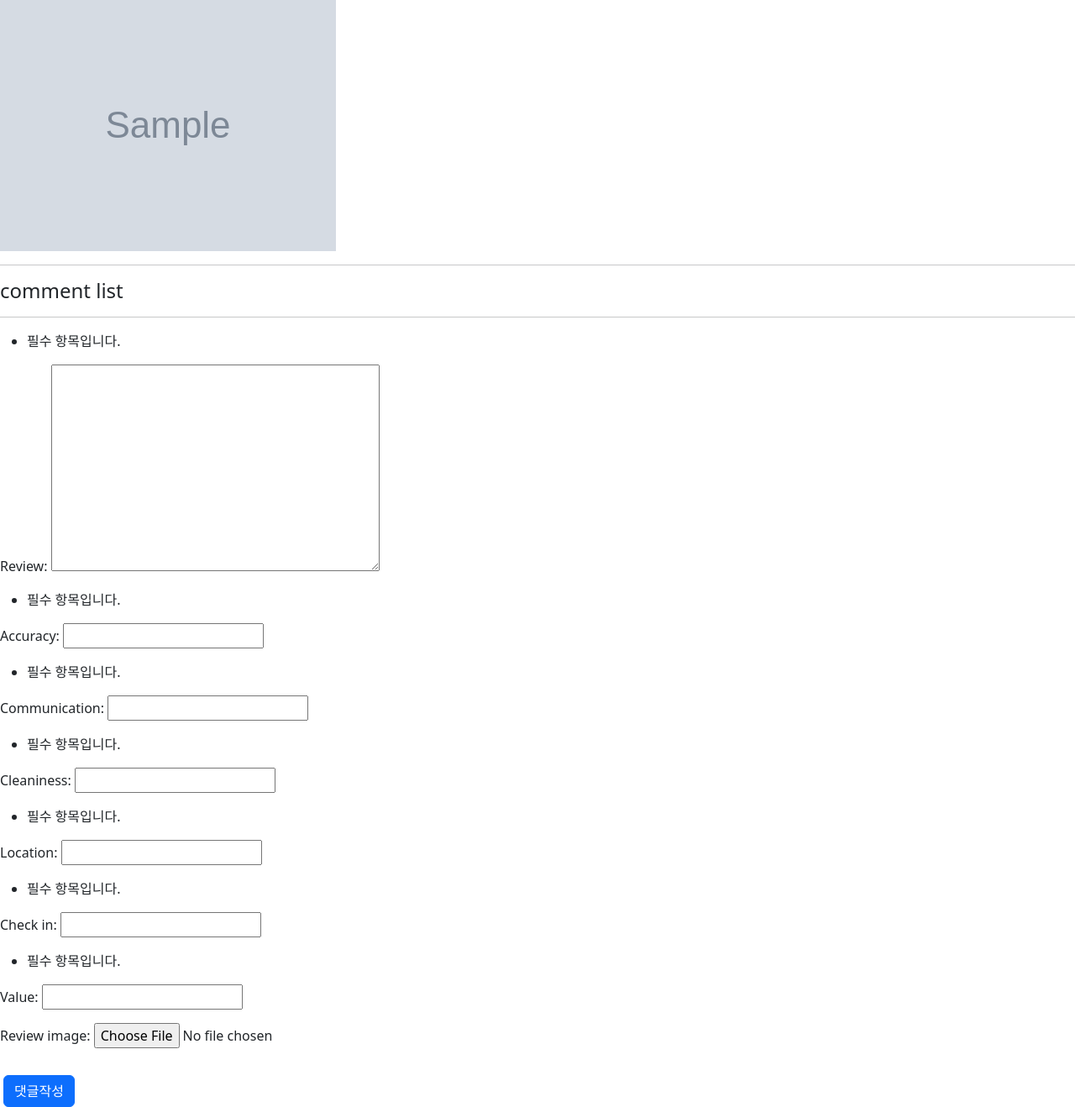
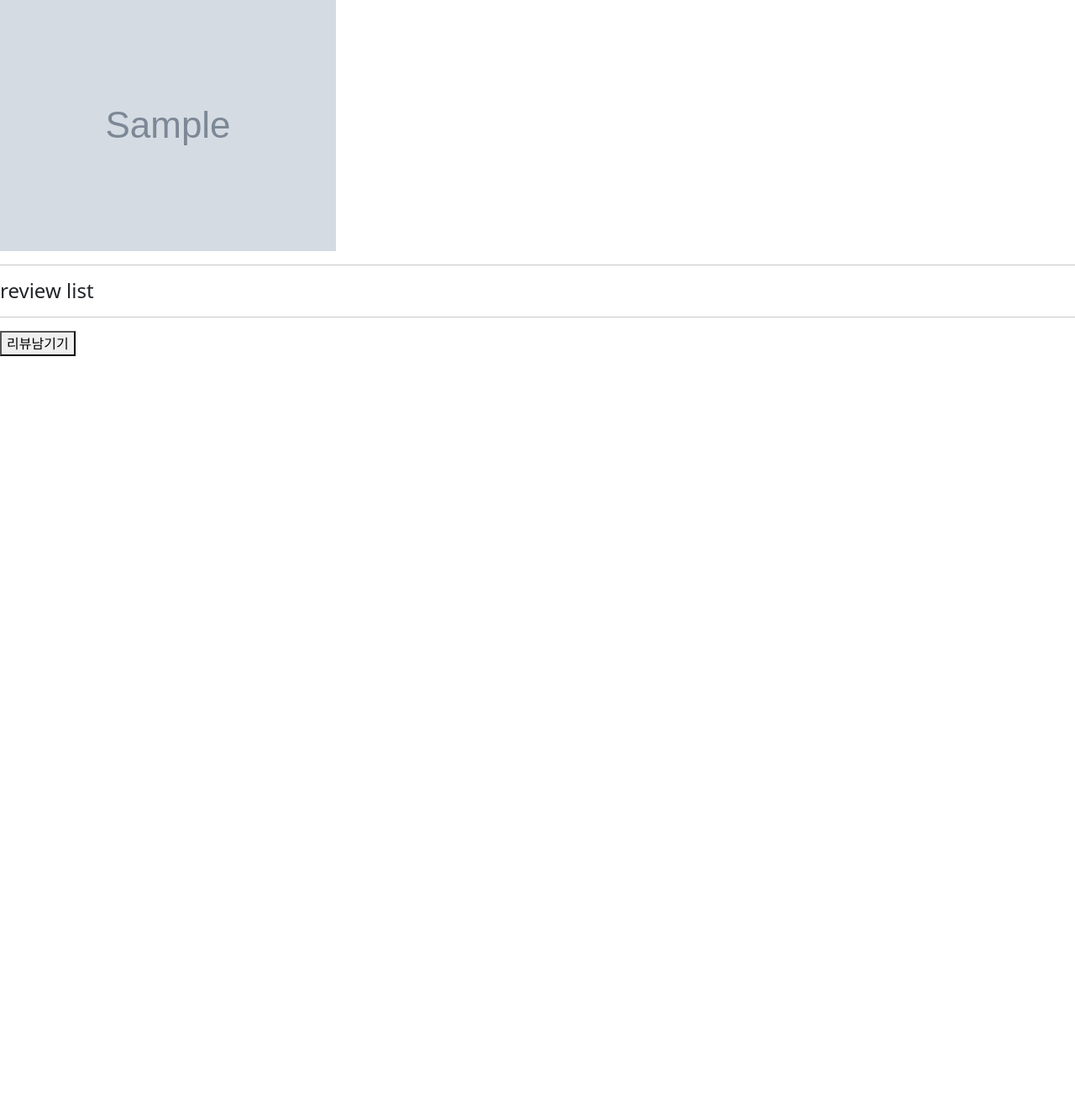
Before and after one commit to ParkJiHwan22/return_a_plus, a Django app: page /1/review/ in a window 1280 px wide. Shown: the part 564-1882 px from the top of the page at 84% size. After the commit the page ends 988 px from the top, so only its background shows below. Run offline with Django 3.2, Linux system fonts and the light colour scheme; a user stored in the database is signed in; tables that the repository leaves empty hold one stand-in row (values such as "Sample post"); grey boxes marked "Sample" are stand-in pictures; some libraries are stand-ins or nearby versions.

Commit message:
Add review modal

```diff
--- a/posts/templates/posts/detail.html
+++ b/posts/templates/posts/detail.html
@@ -17,12 +17,18 @@
     <a href="{% url 'posts:update' post.pk %}" class="btn btn-success ms-1 me-1 mt-3">수정하기</a>
   {% endif %}
 
-    <p>글번호 : {{ post.pk }}</p>
-    <p>설명 : {{ post.description }}</p>
-    <p>나라 : {{ post.country }}</p>
-    <p>도시 : {{ post.city }}</p>
-    <p>가격 : {{ post.price }}</p>
-    <p>주소 : {{ post.address }}</p>
+  <p>글번호 :
+    {{ post.pk }}</p>
+  <p>설명 :
+    {{ post.description }}</p>
+  <p>나라 :
+    {{ post.country }}</p>
+  <p>도시 :
+    {{ post.city }}</p>
+  <p>가격 :
+    {{ post.price }}</p>
+  <p>주소 :
+    {{ post.address }}</p>
 
   {% if post.post_image %}
     <img src="{{ post.post_image.url }}" alt="post_image">
@@ -30,25 +36,34 @@
 
   <hr>
 
-  <h4>comment list</h4>
+  <h4>review list</h4>
 
-    {% for comment in reviews %}
-      <p>리뷰번호 {{ comment.pk }}</p>
-      <p>by {{ comment.user }}</p>
-      <p>리뷰: {{ comment.review }}</p>
-      <p>정확도: {{ comment.accuracy }}</p>
-      <p>의사소통: {{ comment.communication }}</p>
-      <p>청결: {{ comment.cleaniness }}</p>
-      <p>위치: {{ comment.location }}</p>
-      <p>체크인: {{ comment.check_in }}</p>
-      <p>시설: {{ comment.value }}</p>
+  {% for review in reviews %}
+    <p>no.
+      {{ review.pk }}</p>
+    <p>by
+      {{ review.user }}</p>
+    <p>리뷰:
+      {{ review.review }}</p>
+    <p>정확도:
+      {{ review.accuracy }}</p>
+    <p>의사소통:
+      {{ review.communication }}</p>
+    <p>청결:
+      {{ review.cleaniness }}</p>
+    <p>위치:
+      {{ review.location }}</p>
+    <p>체크인:
+      {{ review.check_in }}</p>
+    <p>시설:
+      {{ review.value }}</p>
 
-      {% if comment.review_image %}
-        <img src="{{ comment.review_image.url }}" alt="review_image">
+    {% if review.review_image %}
+      <img src="{{ review.review_image.url }}" alt="review_image">
     {% endif %}
 
-      {% if request.user == comment.user %}
-        <form action="{% url 'posts:review_delete' post.pk comment.pk %}" method="POST">
+    {% if request.user == review.user %}
+      <form action="{% url 'posts:review_delete' post.pk review.pk %}" method="POST">
         {% csrf_token %}
         <input type="submit" value="댓글 삭제" class="btn btn-secondary ms-1 me-1 mt-3">
       </form>
@@ -58,11 +73,25 @@
 
   <hr>
   {% if user.is_authenticated %}
+
+    <button>
+      리뷰남기기
+    </button>
+
+    <div class="modal">
+      <div class="modal_content" title="close">
+
         <form action="{% url 'posts:review_create' post.pk %}" method="POST" enctype="multipart/form-data">
           {% csrf_token %}
           {{ review_form.as_p }}
           <input type="submit" value="댓글작성" class="btn btn-primary ms-1 me-1 mt-3">
         </form>
+
+      </div>
+    </div>
+
+  {% else %}
+    <a class="btn btn-primary" href="{% url 'accounts:login' %}" role="button">로그인하고 리뷰 남기기</a>
   {% endif %}
 
 {% endblock content %}
--- a/templates/base.html
+++ b/templates/base.html
@@ -6,7 +6,11 @@
     {% block title %}
     <title>return A</title>
     {% endblock title %}
+    <script src="https://ajax.googleapis.com/ajax/libs/jquery/3.5.1/jquery.min.js"></script>
     <link href="https://cdn.jsdelivr.net/npm/bootstrap@5.3.0-alpha3/dist/css/bootstrap.min.css" rel="stylesheet" integrity="sha384-KK94CHFLLe+nY2dmCWGMq91rCGa5gtU4mk92HdvYe+M/SXH301p5ILy+dN9+nJOZ" crossorigin="anonymous">
+    <link rel="stylesheet" href="./base.css">
+  {% block style %}
+  {% endblock style %}
   </head>
   <body>
     <nav class="sticky-top bg-white text-success-emphasis mb-4 border-bottom border-success-subtle">
@@ -52,5 +56,6 @@
     {% block content %}
     {% endblock content %}
     <script src="https://cdn.jsdelivr.net/npm/bootstrap@5.3.0-alpha3/dist/js/bootstrap.bundle.min.js" integrity="sha384-ENjdO4Dr2bkBIFxQpeoTz1HIcje39Wm4jDKdf19U8gI4ddQ3GYNS7NTKfAdVQSZe" crossorigin="anonymous"></script>
+    <script src="/base.js"></script>
   </body>
 </html>
--- /dev/null
+++ b/templates/base.js
@@ -0,0 +1,9 @@
+frunction() {
+  ("button").click(function(){
+    (".modal").fadeIn;
+  });
+
+  (".modal_content").click(function(){
+    (".modal").fadeOut();
+  })
+}
```
Also changed, not shown: templates/base.css (added, +36 -0 lines). Lines whose indentation alone changed are shown as unchanged.
